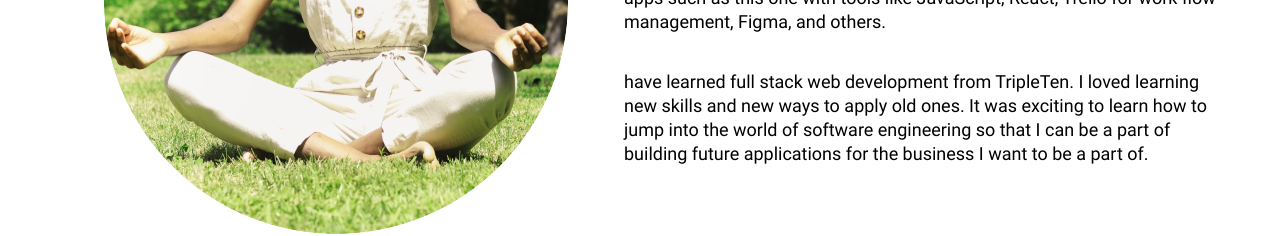
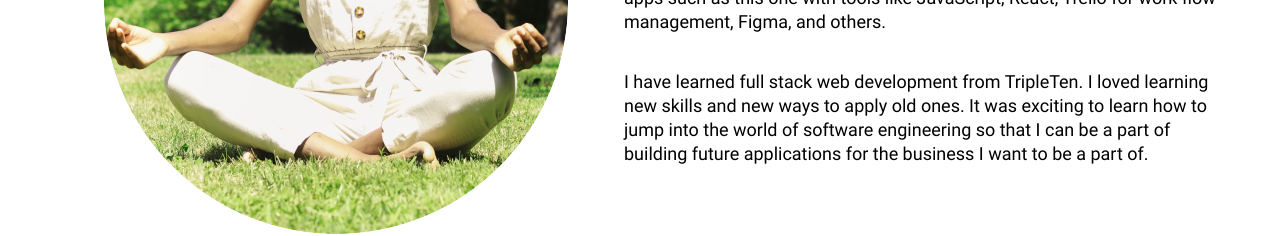
Before and after one commit to MrSurge87/Final_Project-Frontend, a React (Create React App) app: page / in a window 1280 px wide. Shown: the part 968-1204 px from the top of the page. Built offline with nearby package versions, Linux system fonts and the light colour scheme.

Commit message:
updated about section

```diff
--- a/src/components/About/About.js
+++ b/src/components/About/About.js
@@ -15,8 +15,7 @@ const About = () => {
             React, Trello for work flow management, Figma, and others.
           </p>
           <p className="about__text-description">
-            {" "}
-            have learned full stack web development from TripleTen. I loved
+            I have learned full stack web development from TripleTen. I loved
             learning new skills and new ways to apply old ones. It was exciting
             to learn how to jump into the world of software engineering so that
             I can be a part of building future applications for the business I
```
